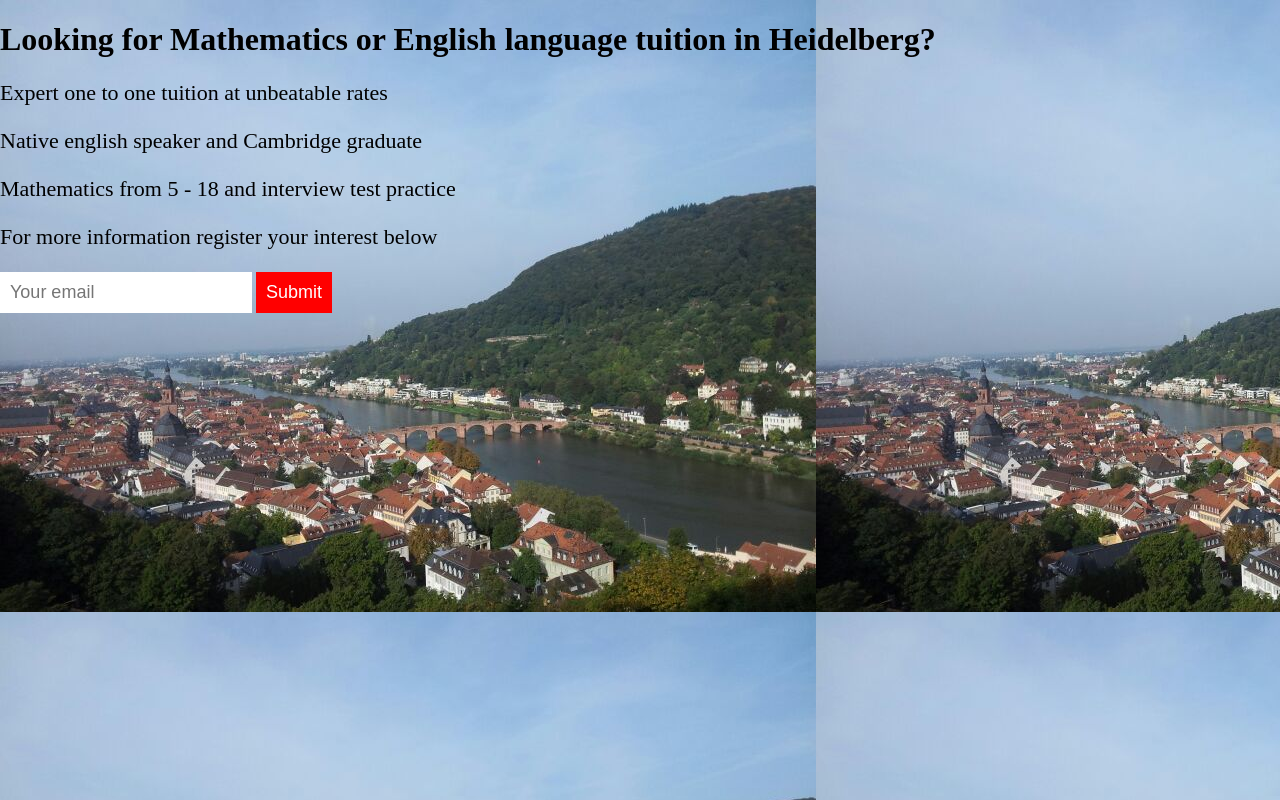
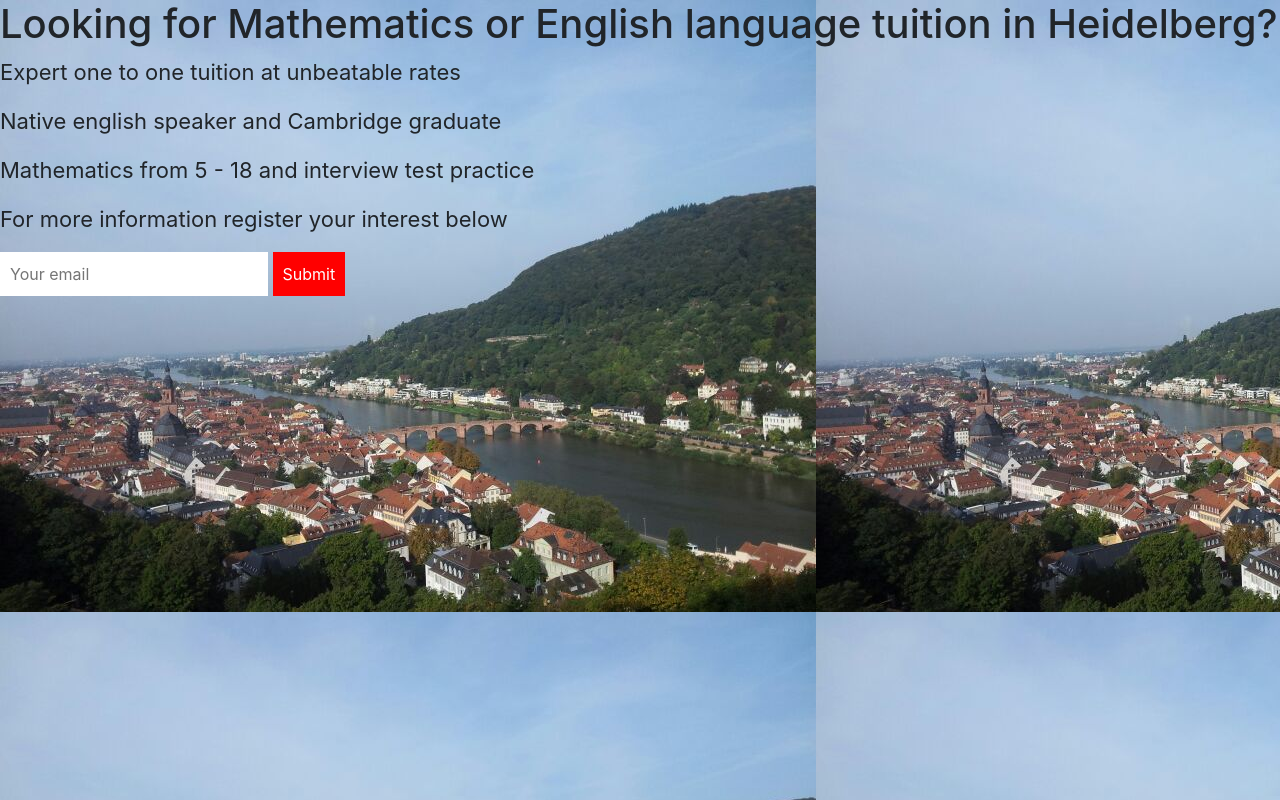
Before and after one commit to sophiedundovic/hb_maths, a plain HTML site: page index.html in a window 1280 px wide. Drawn offline with nearby package versions, Linux system fonts and the light colour scheme.

Commit message:
added bootstrap

```diff
--- a/index.html
+++ b/index.html
@@ -2,7 +2,7 @@
 <head>
   <title>Heidelberg Maths</title>
   <link rel="stylesheet" type="text/css" href="stylesheets/main.css">
-
+  <link href='dist/css/bootstrap.css' rel='stylesheet'>
 </head>
 <body>
 
```
